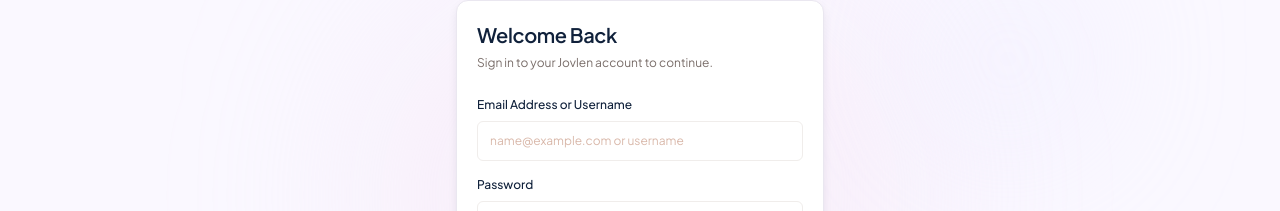
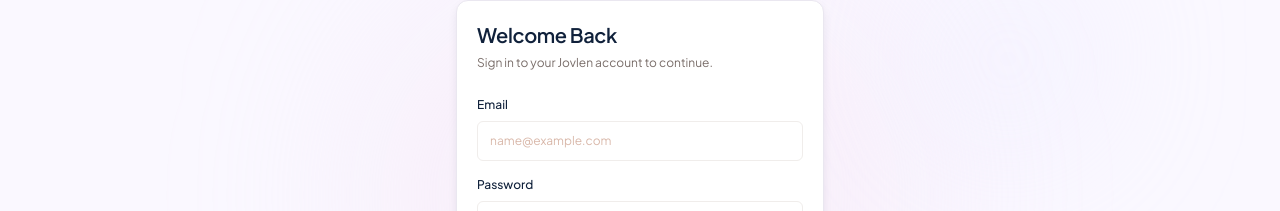
Before and after one commit to muzuijovin/MINPRO_FRONTEND, a Next.js app: page /login in a window 1280 px wide. Shown: the part 246-457 px from the top of the page. Built offline with nearby package versions, Linux system fonts and the light colour scheme; no server answers.

Commit message:
add query client untuk refetch data setelah login dari auth/me yang ada di use session

```diff
--- a/src/app/(auth)/login/page.tsx
+++ b/src/app/(auth)/login/page.tsx
@@ -1,52 +1,56 @@
-'use client';
-import { axiosInstance } from '@/lib/axios-instance.lib';
-import { useState, type FormEvent } from 'react';
-import Link from 'next/link';
-import { useRouter } from 'next/navigation';
+"use client";
+
+import { axiosInstance } from "@/lib/axios-instance.lib";
+import { useState, type FormEvent } from "react";
+import Link from "next/link";
+import { useRouter } from "next/navigation";
+import { useQueryClient } from "@tanstack/react-query";
 
 export default function LoginPage() {
   const router = useRouter();
+  const queryClient = useQueryClient();
 
   const [showPassword, setShowPassword] = useState(false);
-  const [identifier, setIdentifier] = useState('');
-  const [password, setPassword] = useState('');
-  const [error, setError] = useState('');
+  const [email, setEmail] = useState("");
+  const [password, setPassword] = useState("");
+  const [error, setError] = useState("");
   const [isSubmitting, setIsSubmitting] = useState(false);
-
 
   async function handleSubmit(event: FormEvent<HTMLFormElement>) {
     event.preventDefault();
 
-    setError('');
+    setError("");
     setIsSubmitting(true);
 
     try {
-      // 1. Kirim data login ke backend
-      const response = await axiosInstance.post('/auth/login', {
-        identifier: identifier.trim(),
+      // 1. Kirim email dan password ke backend
+      const response = await axiosInstance.post("/auth/login", {
+        email: email.trim(),
         password,
       });
 
       // 2. Tampilkan pesan jika login berhasil
-      console.log('Login berhasil:', response.data);
+      console.log("Login berhasil:", response.data);
 
-      // 3. Kembali ke halaman utama
-      router.push('/');
+      // 3. Cek ulang GET /auth/me supaya role di useAuthStore langsung terisi
+      await queryClient.invalidateQueries({ queryKey: ["auth", "me"] });
+
+      // 4. Kembali ke halaman utama
+      router.push("/");
       router.refresh();
     } catch (error: any) {
-      // 4. Tampilkan pesan jika login gagal
-      console.error('Login gagal:', error.response?.data || error.message);
+      // 5. Tampilkan pesan jika login gagal
+      console.error("Login gagal:", error.response?.data || error.message);
 
       setError(
         error.response?.data?.message ||
-          'Could not connect to the server. Please check your credentials.',
+          "Could not connect to the server. Please check your credentials.",
       );
     } finally {
-      // 5. Aktifkan kembali tombol login
+      // 6. Aktifkan kembali tombol login
       setIsSubmitting(false);
     }
   }
-
 
   return (
     <div className="flex min-h-[calc(100vh-80px)] flex-col">
@@ -55,7 +59,7 @@
         {/* Ambient light effects */}
         <div
           aria-hidden="true"
-          className="pointer-events-none absolute left-1/2 top-1/2 h-[420px] w-[520px] -translate-x-1/2 -translate-y-1/2 rounded-full bg-[#F4DDF1]/40 blur-[100px]"
+          className="pointer-events-none absolute left-1/2 top-1/2 h-105 w-130 -translate-x-1/2 -translate-y-1/2 rounded-full bg-[#F4DDF1]/40 blur-[100px]"
         />
 
         <div
@@ -64,7 +68,7 @@
         />
 
         {/* Login card */}
-        <section className="relative z-10 w-full max-w-[368px] rounded-xl border border-[#EAE7F0] bg-white p-5 shadow-[0_4px_12px_-4px_rgba(16,33,59,0.16)]">
+        <section className="relative z-10 w-full max-w-92 rounded-xl border border-[#EAE7F0] bg-white p-5 shadow-[0_4px_12px_-4px_rgba(16,33,59,0.16)]">
           {/* Header section */}
           <div className="mb-6">
             <h1 className="text-xl font-semibold leading-7 tracking-[-0.4px] text-[#10213B]">
@@ -78,23 +82,23 @@
 
           {/* Login form */}
           <form onSubmit={handleSubmit} className="space-y-4">
-            {/* Email address or username */}
+            {/* Email Address */}
             <div>
               <label
-                htmlFor="identifier"
+                htmlFor="email"
                 className="mb-2 block text-xs font-medium text-[#10213B]"
               >
-                Email Address or Username
+                Email
               </label>
 
               <input
-                id="identifier"
-                name="identifier"
-                type="text"
-                autoComplete="username"
-                placeholder="name@example.com or username"
-                value={identifier}
-                onChange={(event) => setIdentifier(event.target.value)}
+                id="email"
+                name="email"
+                type="email"
+                autoComplete="email"
+                placeholder="name@example.com"
+                value={email}
+                onChange={(event) => setEmail(event.target.value)}
                 required
                 className="h-10 w-full rounded-md border border-[#F0EDEB] bg-white px-3 text-xs text-[#10213B] outline-none transition placeholder:text-[#D9B8AA] focus:border-[#E85D2A] focus:ring-2 focus:ring-[#E85D2A]/10"
               />
@@ -113,7 +117,7 @@
                 <input
                   id="password"
                   name="password"
-                  type={showPassword ? 'text' : 'password'}
+                  type={showPassword ? "text" : "password"}
                   autoComplete="current-password"
                   placeholder="Enter your password"
                   value={password}
@@ -124,7 +128,7 @@
 
                 <button
                   type="button"
-                  aria-label={showPassword ? 'Hide password' : 'Show password'}
+                  aria-label={showPassword ? "Hide password" : "Show password"}
                   onClick={() => setShowPassword((current) => !current)}
                   className="absolute inset-y-0 right-0 flex items-center justify-center px-3 text-[#8B817D] hover:text-[#10213B]"
                 >
@@ -191,7 +195,7 @@
               disabled={isSubmitting}
               className="flex h-11 w-full items-center justify-center rounded-md bg-[#E85D2A] text-sm font-semibold text-white transition-colors hover:bg-[#D94D1D] focus:outline-none focus:ring-2 focus:ring-[#E85D2A]/30 focus:ring-offset-2 disabled:cursor-not-allowed disabled:opacity-60"
             >
-              {isSubmitting ? 'Signing In...' : 'Sign In'}
+              {isSubmitting ? "Signing In..." : "Sign In"}
             </button>
 
             {/* Create account link */}
--- a/src/app/layout.tsx
+++ b/src/app/layout.tsx
@@ -2,6 +2,7 @@
 import type { Metadata } from "next";
 import "./globals.css";
 import QueryProvider from "../providers/queryProviders";
+import AuthSync from "../providers/authSync";
 
 export const metadata: Metadata = {
   title: "JOVLEN",
@@ -16,7 +17,10 @@
   return (
     <html lang="id" className="h-full antialiased">
       <body className="min-h-screen flex flex-col">
-        <QueryProvider>{children}</QueryProvider>
+        <QueryProvider>
+          <AuthSync />
+          {children}
+        </QueryProvider>
       </body>
     </html>
   );
--- /dev/null
+++ b/src/features/auth/hooks/useSession.ts
@@ -0,0 +1,23 @@
+import { useQuery } from "@tanstack/react-query";
+import { axiosInstance } from "@/lib/axios-instance.lib";
+import { ApiResponse } from "@/types/api-response.type";
+
+export type SessionUser = {
+  email: string;
+  role: string;
+};
+
+// GET /auth/me -> cookie token ikut terkirim otomatis (withCredentials), BE balikin email & role
+// 401 = belum login / token expired
+export function useSession() {
+  return useQuery({
+    queryKey: ["auth", "me"],
+    queryFn: async () => {
+      const res = await axiosInstance.get<ApiResponse<SessionUser | null>>(
+        "/auth/me",
+      );
+      return res?.data?.data;
+    },
+    retry: false,
+  });
+}
--- a/src/hoc/withAuthGuard.tsx
+++ b/src/hoc/withAuthGuard.tsx
@@ -12,15 +12,24 @@
 ) {
   return function AuthGuardComponent(props: P) {
     const router = useRouter();
-    const { role } = useAuthStore();
+    const { role, isChecked } = useAuthStore();
     const isAuthorized = allowedRoles.includes(role);
 
     useEffect(() => {
-      if (isAuthorized) return;
+      // tunggu hasil GET /auth/me dulu, jangan redirect selagi session masih dicek
+      if (!isChecked || isAuthorized) return;
 
       const timer = setTimeout(() => router.replace('/'), REDIRECT_DELAY);
       return () => clearTimeout(timer);
-    }, [isAuthorized, router]);
+    }, [isChecked, isAuthorized, router]);
+
+    if (!isChecked) {
+      return (
+        <main className="flex min-h-[calc(100vh-80px)] items-center justify-center bg-[#FAF8FF]">
+          <span className="loading loading-spinner loading-md text-[#E85D2A]" />
+        </main>
+      );
+    }
 
     if (!isAuthorized) {
       return (
--- /dev/null
+++ b/src/providers/authSync.tsx
@@ -0,0 +1,20 @@
+"use client";
+
+import { useEffect } from "react";
+import { useSession } from "@/features/auth/hooks/useSession";
+import { useAuthStore } from "@/store/useAuthStore";
+
+// dipasang sekali di root layout: hasil GET /auth/me disalin ke useAuthStore
+// supaya withAuthGuard (dan komponen lain) cukup baca store
+export default function AuthSync() {
+  const { data, isSuccess, isError } = useSession();
+  const setAuth = useAuthStore((state) => state.setAuth);
+  const clearAuth = useAuthStore((state) => state.clearAuth);
+
+  useEffect(() => {
+    if (isSuccess && data) setAuth(data.email, data.role);
+    else if (isSuccess || isError) clearAuth();
+  }, [data, isSuccess, isError, setAuth, clearAuth]);
+
+  return null;
+}
--- a/src/store/useAuthStore.ts
+++ b/src/store/useAuthStore.ts
@@ -1,13 +1,19 @@
 import { create } from "zustand";
 
 interface UseAuthStore {
-  username: string,
-  role: string,
-  useAuth: (name: string, role: string) => void
+  email: string;
+  role: string;
+  // true kalau pengecekan session ke GET /auth/me sudah selesai (berhasil / gagal)
+  isChecked: boolean;
+  setAuth: (email: string, role: string) => void;
+  clearAuth: () => void;
 }
 
+// diisi oleh AuthSync dari GET /auth/me, karena cookie token httpOnly tidak bisa dibaca FE
 export const useAuthStore = create<UseAuthStore>((set) => ({
-  username: '',
-  role: '',
-  useAuth: (username,role) => set({username,role})
-}))
+  email: "",
+  role: "",
+  isChecked: false,
+  setAuth: (email, role) => set({ email, role, isChecked: true }),
+  clearAuth: () => set({ email: "", role: "", isChecked: true }),
+}));
```
